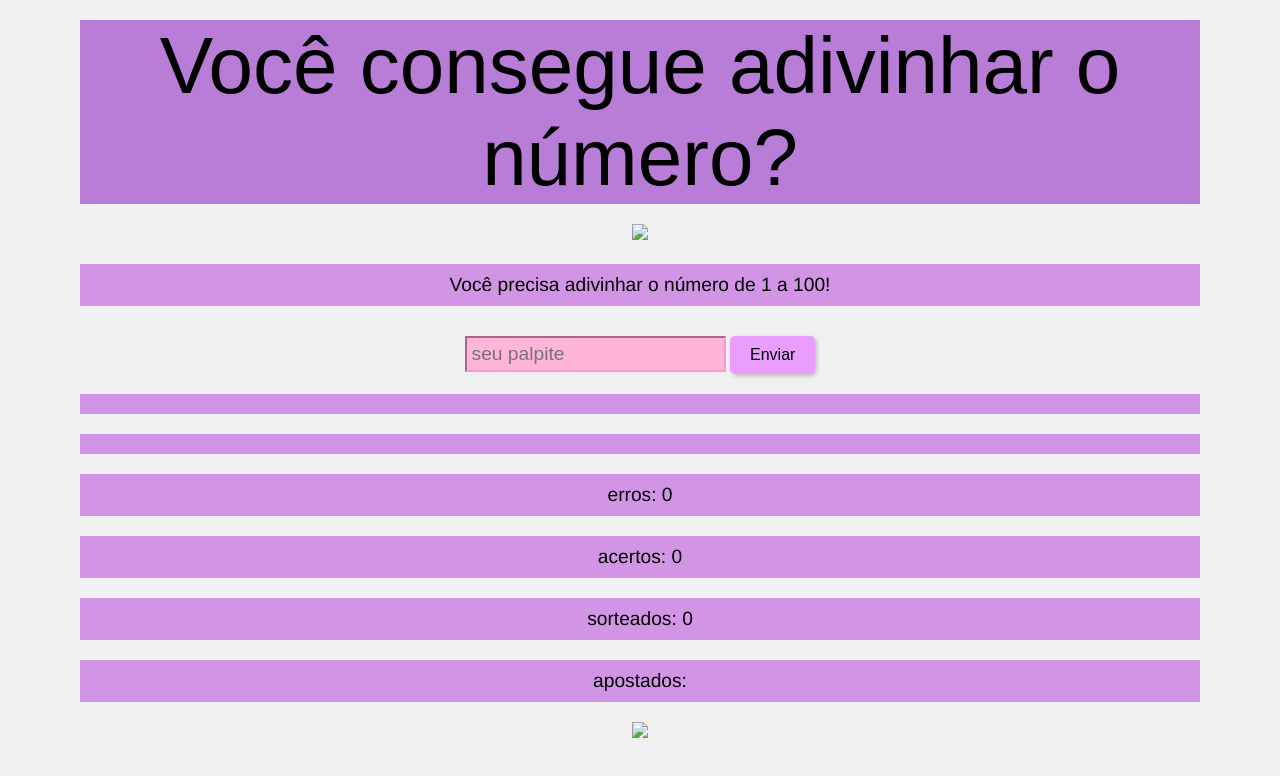
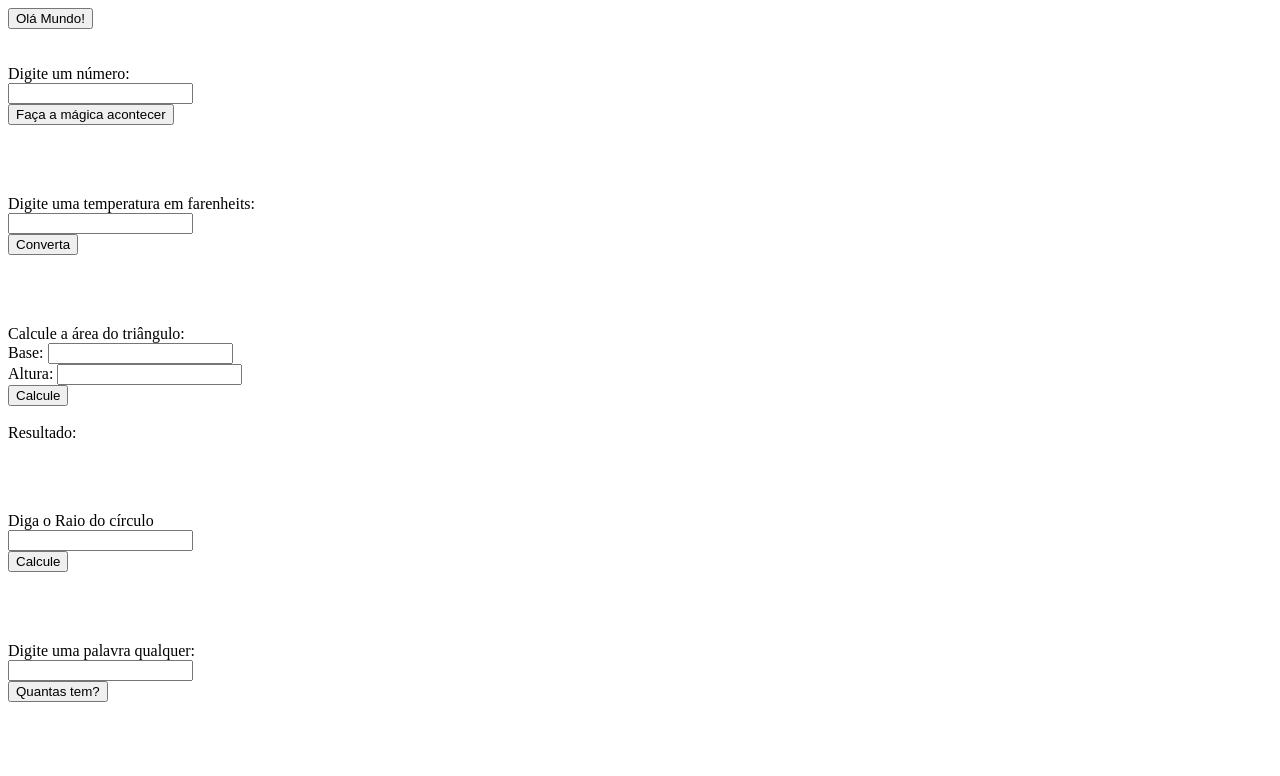
Before and after one commit to Koehler-Leticia/MeuDiret, a plain HTML site: page index.html in a window 1280 px wide. Drawn offline with Linux system fonts and the light colour scheme.

Commit message:
Add files via upload

```diff
--- a/index.html
+++ b/index.html
@@ -3,117 +3,125 @@
 <head>
     <meta charset="UTF-8">
     <meta name="viewport" content="width=device-width, initial-scale=1.0">
-    <title>JOGO: ADVINHAÇÃO</title>
+    <title>Lista de exercícios</title>
+</head>
+<body>
+    <button onclick="alert('Olá mundo...');">Olá Mundo!</button>
+    <br>
+    <br>
+    <br>
+    Digite um número:
+    <br>
+    <input type=text id='num'>
+    <br>
+    <button onclick='cubic();'>Faça a mágica acontecer</button>
+    <p id='resultado'></p>
+    <br>
+    <br>
+    <br>
+    Digite uma temperatura em farenheits:
+    <br>
+    <input type=text id='temp'>
+    <br>
+    <button onclick='convert();'>Converta</button>
+    <p id='celsiu'></p>
+    <br>
+    <br>
+    <br>
+    Calcule a área do triângulo:
+     <br>
+    Base:
+    <input type="text" id="base">
+    <br>
+    Altura:
+    <input type text id="altura">
+    <br>
+    <button onclick='areatri();'>Calcule</button>
+    <br>
+    <br>
+    Resultado:
+    <p id="area"></p>
+    <br>
+    <br>
+    <br>
+    Diga o Raio do círculo
+    <br>
+    <input type="text" id="raio">
+    <br>
+    <button onclick = 'calcperi();'>Calcule</button>
+    <p id="perimetro"></p>
+    <br>
+    <br>
+    <br>
+    Digite uma palavra qualquer:
+    <br>
+    <input type="text" id="palavra">
+    <br>
+    <button onclick="vogais();">Quantas tem?</button>
+    <p id="numVog"></p>
+    <script>
+        function cubic(){
+            numero = parseInt(document.getElementById('num').value);
+            result = numero * numero * numero;
+            document.getElementById('resultado').innerHTML = result;
+        }
+            function convert(){
+            farenheit = parseInt(document.getElementById('temp').value);
+            celsius = (farenheit - 32)*0.555;
+            document.getElementById('celsiu').innerHTML = celsius+"°";
+        }
+        function areatri(){
+            alt = parseInt(document.getElementById('altura').value);
+            bas = parseInt(document.getElementById('base').value);
+            areaa = (bas*alt)/2;
+            document.getElementById('area').innerHTML = areaa;
+        }
+        function calcperi(){
+            raioo = parseInt(document.getElementById('raio').value);
+            peri = 2*3.141592*raioo;
+            document.getElementById('perimetro').innerHTML = peri;
+        }
+        function vogais(){
+            var palavra = document.getElementById('palavra').value.toLowerCase();
+            var vogs = 'aeiou';
+            var numeVog = 0;
 
-    <style>
-        body {
-            font-family: Arial, sans-serif;
-            text-align: center;
-            margin: 0;
-            padding: 0;
-            background-color: #f0f0f0;
-        }
-
-        h1 {
-            background-color: rgb(184, 125, 214);
-            text-align: center;
-            font-family: fantasy;
-            font-style: normal;
-            font-weight: 100;
-            font-size: 80px;
-            margin: 20px 80px 20px;
-        }
-
-        p {
-            margin: 20px 80px 20px;
-            background-color: rgba(210, 146, 230, 0.959);
-            font-family: 'Franklin Gothic Medium', 'Arial Narrow', Arial, sans-serif;
-            font-size: larger;
-            padding: 10px;
-
-        }
-
-        input {
-            background-color: rgb(255, 180, 218);
-            border-color: rgb(255, 151, 207);
-            padding: 5px;
-            font-size: larger;
-        }
-
-        button {
-
-            background-color: #e89dff;
-            color: rgb(0, 0, 0);
-            border: none;
-            padding: 10px 20px;
-            text-align: center;
-            text-decoration: none;
-            display: inline-block;
-            font-size: 16px;
-            margin-top: 10px;
-            cursor: pointer;
-            border-radius: 5px; /* Borda arredondada */
-            box-shadow: 2px 2px 4px rgba(0, 0, 0, 0.2);
-        }
-    </style>
-</head>
-
-<body>
-    <h1>Você consegue adivinhar o número?</h1>
-    <img src="imagens/kuromima.jpg" width="150px" >
-    <p>Você precisa adivinhar o número de 1 a 100!</p>
-    <input type="number" placeholder="seu palpite" id="guessInput" max="100">
-    <button onclick="checkGuess()">Enviar</button>
-    <p id="secreto"></p>
-    <p id="resultado"></p>
-    <p>erros: <span Id="erros">0</span></p>
-    <p>acertos: <span id="acertos">0</span></p>
-    <p>sorteados: <span Id="sorteados">0</span></p>
-    <p>apostados: <span Id="apostados"></span></p>
-    <center> <img src= "imagens/gif.gif"> </center>
-
-
-    <script>
-        function sorteio(n) {
-            return Math.floor(Math.random() * (n + 1));
-    }
-
-        var acertos = 0;
-        var erros = 0;
-        var aleatorio = sorteio(100)
-        var input = document.querySelector("#guessInput")
-        var acertosSpan = document.querySelector("#acertos")
-        var errosSpan = document.querySelector("#erros")
-        var sorteadosSpan = document.querySelector("#sorteados")
-        var historico = [];
-        var apostados = [];
-
-
-        function checkGuess() {
-            aleatorio = sorteio (100);
-            historico.push(aleatorio);
-            apostados.push(input.value);
-            var palpite = parseInt(input.value);
-
-            if (isNaN(palpite) || palpite < 1 || palpite > 100) {
-                document.getElementById("secreto").textContent = "só pode colocar numero entre 1 e 100 mano.";
-                return;
+            for (var i = 0; i < palavra.length; i++) {
+                if (vogs.indexOf(palavra[i]) !== -1) {
+                    numeVog++;
+                }
             }
 
-            if (palpite === aleatorio) {
-                document.getElementById("secreto").textContent = "SELOKOOO VC ACERTOU MLK, O NUMERO ERA " +aleatorio;
-                acertos++;
-                acertosSpan.textContent= acertos;
-            } else {
-                document.getElementById("secreto").textContent = "aff errou dmais, o número era "+ aleatorio;
-                erros++;
-                errosSpan.textContent= erros;
-            }
-            sorteadosSpan.textContent = historico.join(", ");
-           document.getElementById("apostados").textContent = apostados.join(", ");
-
+            document.getElementById('numVog').innerHTML = numeVog;
         }
 
     </script>
 </body>
 </html>
+
+
+
+<!-- Lista de Exercícios – Funções em JavaScript
+
+Na tela do computador, crie uma pasta para os exercícios abaixo. Cada exercício, você salva em uma pasta diferente dentro da pasta criada acima.
+
+
+1. Escreva uma função em JavaScript que mostre na tela a mensagem “Bom dia, Mundo!!!”.
+
+
+2. Escreva uma função que retorne o cubo de um número fornecido pelo usuário.
+
+
+3. Escreva uma função em JavaScript que realize a conversão de uma temperatura fornecida em graus Fahrenheit (F) para Celsius (C).
+
+Dica: para converter uma temperatura em F para C, subtraia 32 da temperatura e multiplique o resultado por 0,5556 (ou 5/9).
+
+
+4. Escreva uma função que retorne a área de um triângulo, a partir dos valores de base e altura fornecidos.
+
+
+5. Escreva uma função que encontre a área e o perímetro de um círculo, de acordo com o raio fornecido.
+
+
+6. Escreva uma função que permita contar o número de vogais contidas em uma string fornecida pelo usuário. Por exemplo, o usuário informa a string “Beterraba”, e a função retorna o número 4 (há 4 vogais nessa palavra).
+-->
```
